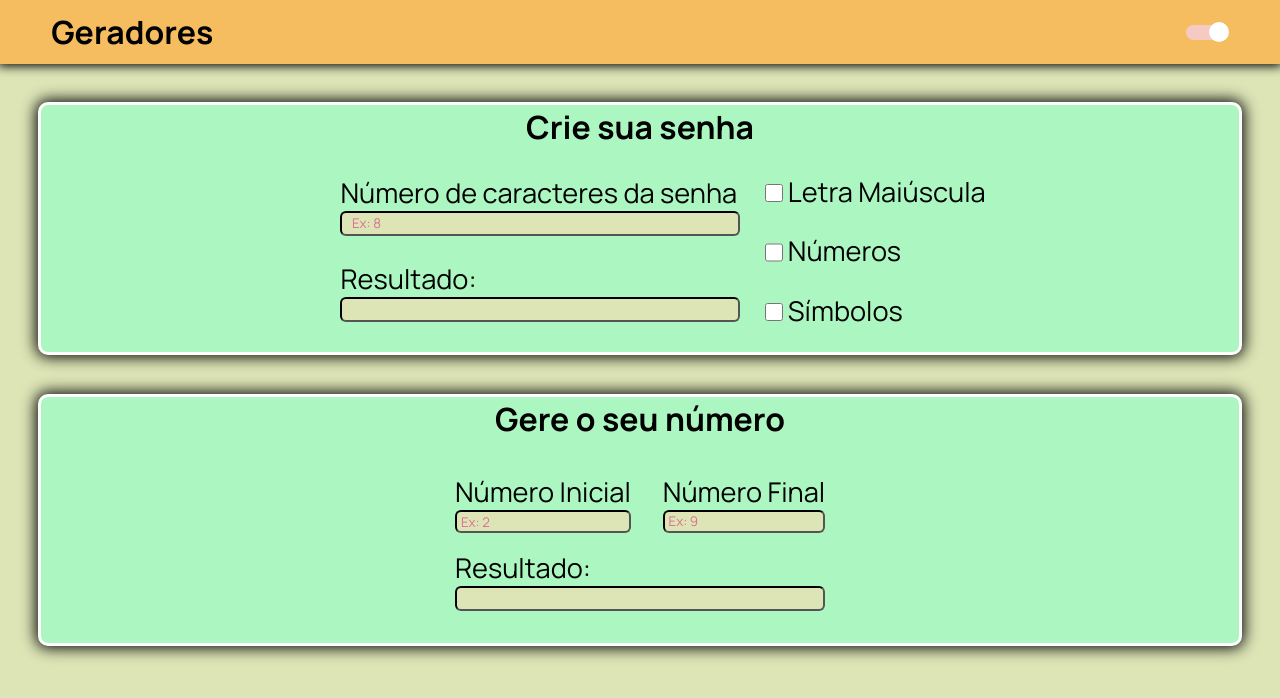
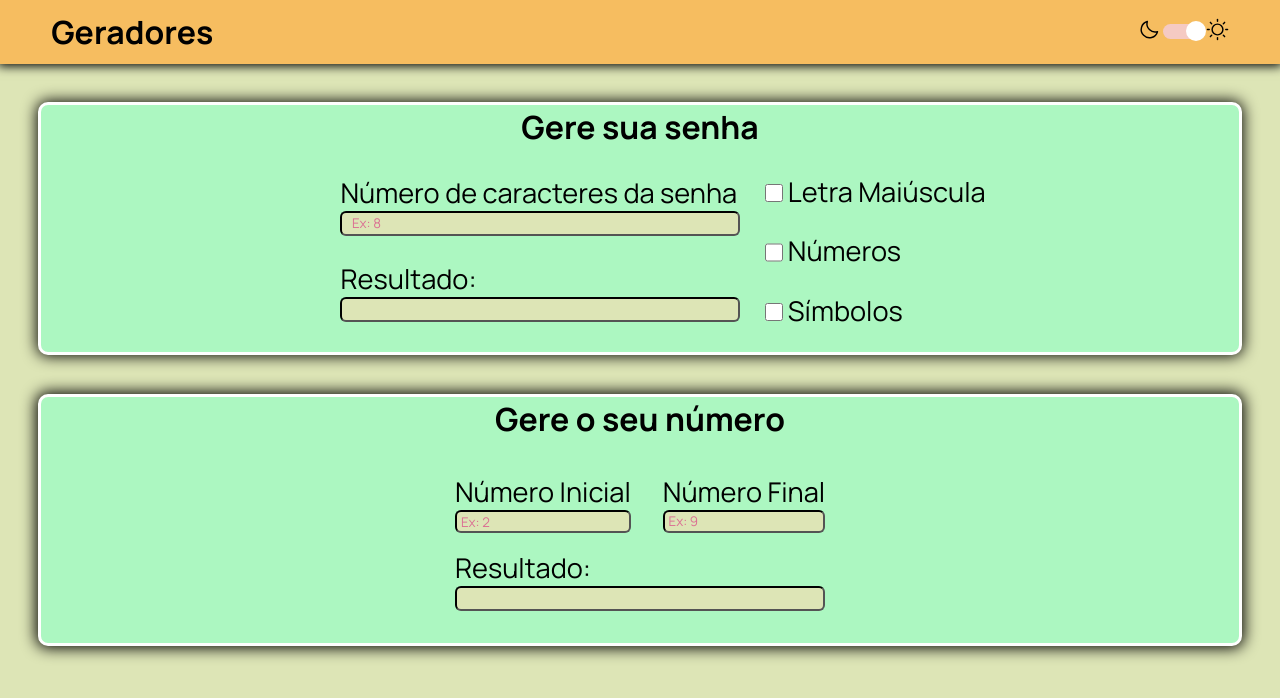
Before and after one commit to BedeJesus/Geradores, a React (Create React App) app: page / in a window 1280 px wide. Shown: the top 698 px of the page. Built offline with nearby package versions, Linux system fonts and the light colour scheme.

Commit message:
thursday afternoon

```diff
--- a/package.json
+++ b/package.json
@@ -10,6 +10,7 @@
     "@types/node": "^16.11.62",
     "@types/react": "^18.0.21",
     "@types/react-dom": "^18.0.6",
+    "phosphor-react": "^1.4.1",
     "react": "^18.2.0",
     "react-dom": "^18.2.0",
     "react-scripts": "5.0.1",
--- a/src/components/Header/index.tsx
+++ b/src/components/Header/index.tsx
@@ -1,8 +1,8 @@
 import React, { useContext } from 'react';
 import Switch from 'react-switch'
 import { ThemeContext } from 'styled-components'
-
-import { Container } from './styles';
+import { Sun, Moon } from 'phosphor-react';
+import { Container,Mooon } from './styles';
 
 interface Props {
     toggleTheme(): void;
@@ -17,6 +17,12 @@ const Header: React.FC<Props> = ({ toggleTheme }) => {
         <Container>
             <h1> Geradores </h1>
 
+
+
+            <div>
+                <Moon size={23} />
+
+
                 <Switch
                     onChange={toggleTheme}
                     checked={title === 'light'}
@@ -27,7 +33,14 @@ const Header: React.FC<Props> = ({ toggleTheme }) => {
                     handleDiameter={20}
                     offColor={colors.primary}
                     onColor={colors.secundary}
+
                 />
+
+                <Sun size={23} />
+
+
+            </div>
+
 
         </Container>
     )
--- a/src/components/Header/styles.ts
+++ b/src/components/Header/styles.ts
@@ -12,3 +12,8 @@ color: ${props => props.theme.colors.text};
 
 
 `
+
+export const Mooon = styled.div`
+display: flex;
+flex-direction: row;
+`
--- a/src/components/Password/index.tsx
+++ b/src/components/Password/index.tsx
@@ -3,7 +3,7 @@ import { Container, Section, Options, Inner_section, Span, Check, Input, CheckBo
 export default function Password() {
     return (
         <Container>
-            <h1>Crie sua senha</h1>
+            <h1>Gere sua senha</h1>
 
             <Options>
                 <Section>
--- a/src/components/Password/styles.ts
+++ b/src/components/Password/styles.ts
@@ -10,7 +10,7 @@ border: 3px solid white;
 border-radius: 10px;
 color: ${props => props.theme.colors.text};
 background-color: ${props => props.theme.colors.primary};
-box-shadow: 0 0 15px 2px black;
+box-shadow: 0 0 15px 1px black;
 
 
 `
```
Also changed, not shown: 1 other file (tests, documents, lock files or other folders). Lines whose indentation alone changed are shown as unchanged.
